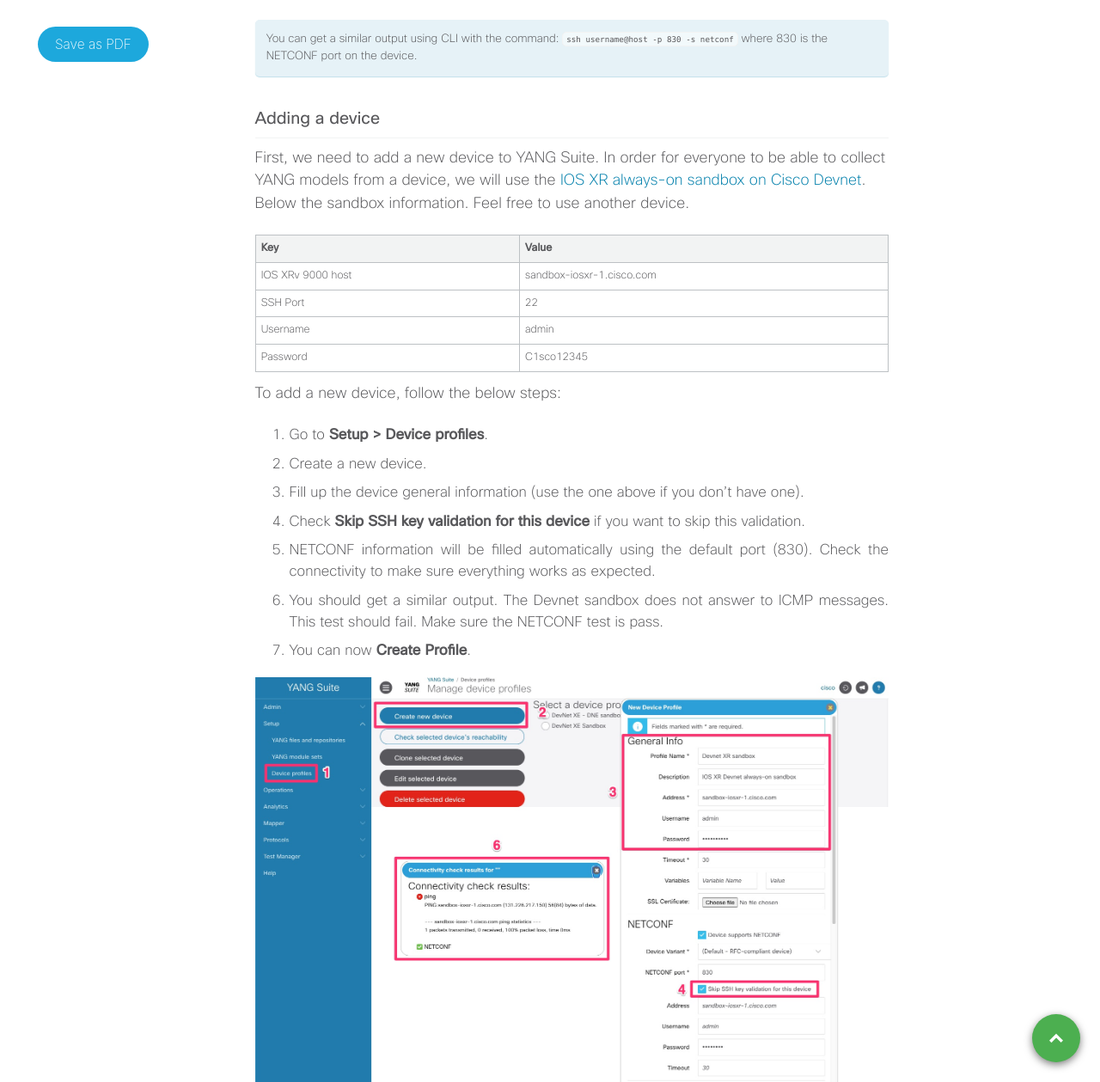
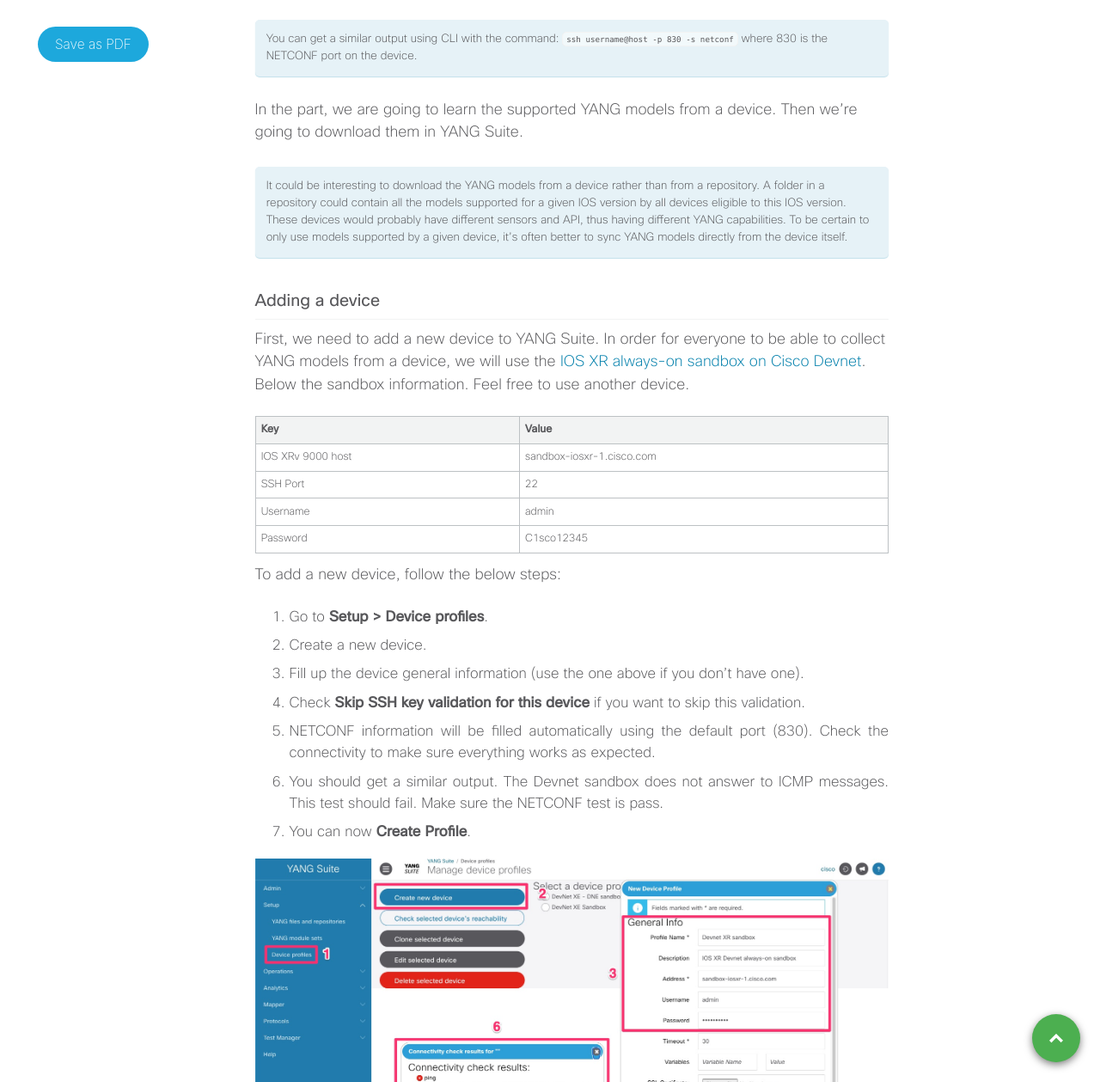
Before and after one commit to xrdocs/programmability, a Jekyll site: the page built from _tutorials/do-you-speak-yang.md, in a window 1280 px wide and 1400 px high, scrolled down 3770 px, cut to the strip 141-1400 px from the top of the window. Shown: the whole strip at 86% size. Built offline with Jekyll 4.4.1, drawn with Linux system fonts in a browser that asks for light colours; comment, search, counter and statistics services are not loaded; some of the changed text lies outside the part shown.

Commit message:
add device

```diff
--- a/_tutorials/do-you-speak-yang.md
+++ b/_tutorials/do-you-speak-yang.md
@@ -98,6 +98,11 @@ For example, below is an example of capabilities of a device running IOS XR 6.5.
 You can get a similar output using CLI with the command: `ssh username@host -p 830 -s netconf` where 830 is the NETCONF port on the device.
 {: .notice--info}
 
+In the part, we are going to learn the supported YANG models from a device. Then we're going to download them in YANG Suite.
+
+It could be interesting to download the YANG models from a device rather than from a repository. A folder in a repository could contain all the models supported for a given IOS version by all devices eligible to this IOS version. These devices would probably have different sensors and API, thus having different YANG capabilities. To be certain to only use models supported by a given device, it's often better to sync YANG models directly from the device itself.
+{: .notice--info}
+
 ### Adding a device
 
 First, we need to add a new device to YANG Suite. In order for everyone to be able to collect YANG models from a device, we will use the [IOS XR always-on sandbox on Cisco Devnet](https://devnetsandbox.cisco.com/RM/Diagram/Index/e83cfd31-ade3-4e15-91d6-3118b867a0dd?diagramType=Topology). Below the sandbox information. Feel free to use another device.
@@ -122,9 +127,22 @@ To add a new device, follow the below steps:
 
   You've successfully added a new device.
 
-### Downloading device supported YANG models
+### Adding a new YANG repository
 
+To add a new YANG repository, from which we can sync our YANG models, here are the steps to follow:
+  1. Go to **Setup > YANG Files and repositories**.
+  2. Click **New repository** in order to create a new local folder where we will add our YANG models.
+  3. Give it a name.
+  4. Click **Create repository**.
 
+  ![Add remote repository.jpg]({{site.baseurl}}/images/Add remote repository.jpg){: .align-center}
+
+### Downloading YANG models from a device
+
+To download YANG models from a device, follow the below steps:
+  1. Make sure you have selected the right YANG module repository, where the YANG models will be stored.
+  2. Select **NETCONF**.
+  3. Select the device from which you would like to download YANG models.
 
 * GET from repo
 * Add and GET from node
```
